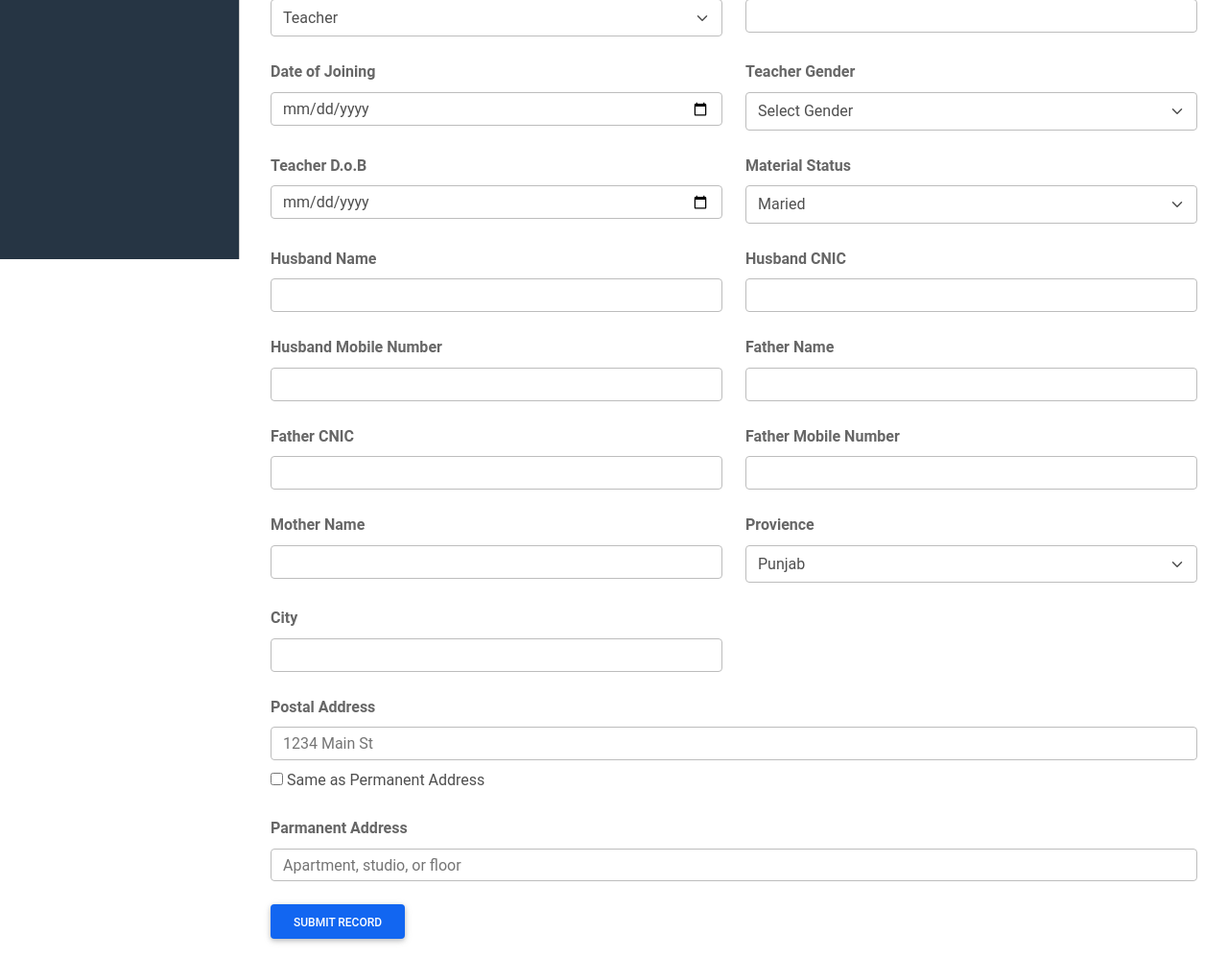
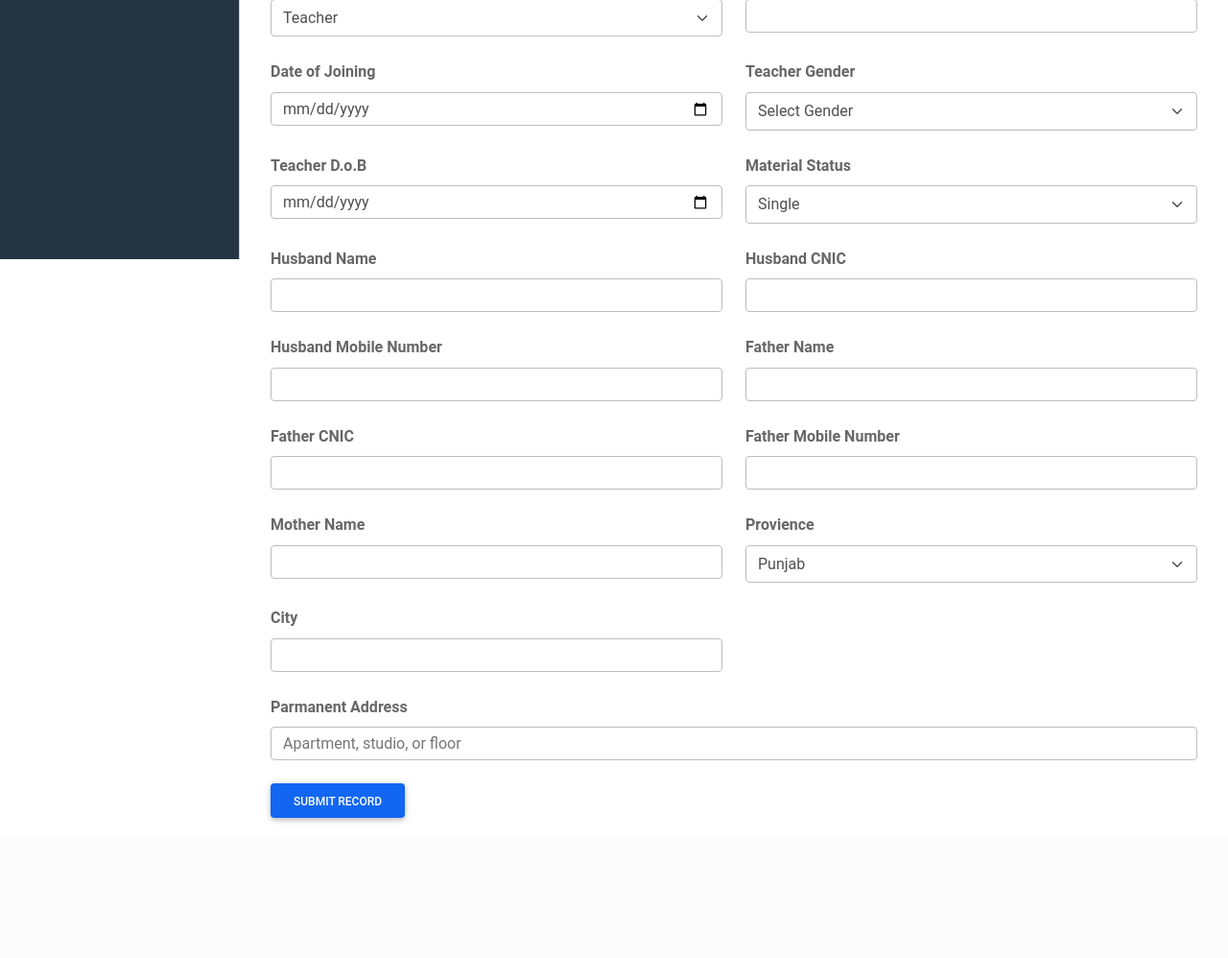
Before and after one commit to syedhussnainshah/AL_Sadat_Education_school, a PHP site: page /add_teacher.php in a window 1280 px wide. Shown: the part 530-1528 px from the top of the page at 96% size. After the commit the page ends 1386 px from the top, so only its background shows below. Run offline with PHP 8.4, Linux system fonts and the light colour scheme; the visitor is signed in with stand-in values (Sample User, id 1); some libraries are stand-ins or nearby versions.

Commit message:
Changing

```diff
--- a/add_teacher_form.php
+++ b/add_teacher_form.php
@@ -1,11 +1,50 @@
-<form class="row g-4">
+<?php
+include_once"connection.php";
+
+if (isset($_REQUEST['submit'])) {
+    $tech_reg = $_REQUEST['tech_reg'];
+    $tech_name = $_REQUEST['tech_name'];
+    $tech_cnic = $_REQUEST['tech_cnic'];
+    $tech_numer = $_REQUEST['tech_numer'];
+    $tech_rlig = $_REQUEST['tech_rlig'];
+    $tech_desig = $_REQUEST['tech_desig'];
+    $tech_sub = $_REQUEST['tech_sub'];
+    $d_o_j = $_REQUEST['d_o_j'];
+    $tech_gen = $_REQUEST['tech_gen'];
+    $tech_dob = $_REQUEST['tech_dob'];
+    $m_status = $_REQUEST['m_status'];
+    $tech_hb_name = $_REQUEST['tech_hb_name'];
+    $hb_cnic = $_REQUEST['hb_cnic'];
+    $hb_number = $_REQUEST['hb_number'];
+    $tech_father_name = $_REQUEST['tech_father_name'];
+    $tech_f_cnic = $_REQUEST['tech_f_cnic'];
+    $tech_f_number = $_REQUEST['tech_f_number'];
+    $tech_m_name = $_REQUEST['tech_m_name'];
+    $tech_province = $_REQUEST['tech_province'];
+    $tech_city = $_REQUEST['tech_city'];
+    $tech_adres = $_REQUEST['tech_adres'];
+
+    $filename = $_FILES["tech_img"]["name"];
+    $tmpname =  $_FILES["tech_img"]["tmp_name"];
+    $folder = "files/".$filename;
+    move_uploaded_file($tmpname, $folder);
+
+    $inert = "INSERT INTO `teacher_data`(`tech_reg`, `tech_name`, `tech_img`, `tech_cnic`, `tech_numer`, `tech_rlig`, `tech_desig`, `tech_sub`, `d_o_j`, `tech_gen`, `tech_dob`, `m_status`, `tech_hb_name`, `hb_cnic`, `hb_number`, `tech_father_name`, `tech_f_cnic`, `tech_f_number`, `tech_m_name`, `tech_province`, `tech_city`, `tech_adres`) VALUES ('$tech_reg', '$tech_name', '$filename', '$tech_cnic', '$tech_numer', '$tech_rlig', '$tech_desig', '$tech_sub', '$d_o_j', '$tech_gen', '$tech_dob', '$m_status', '$tech_hb_name', '$hb_cnic', '$hb_number', '$tech_father_name', '$tech_f_cnic', '$tech_f_number', '$tech_m_name', '$tech_province', '$tech_city', '$tech_city')";
+    $tech_runn = mysqli_query($conn, $inert);
+    if ($tech_runn) {
+       echo "SUbmit";
+}else{
+    echo mysqli_error($conn);
+}}
+?>
+<form class="row g-4" method="POST" enctype="multipart/form-data">
     <div class="col-md-6">
         <label class="form-label">Registration No</label>
-        <input type="text" class="form-control">
+        <input type="text" name="tech_reg" class="form-control">
     </div>
     <div class="col-md-6">
         <label class="form-label">Teacher Name</label>
-        <input type="text" class="form-control">
+        <input type="text" name="tech_name" class="form-control">
     </div>
 
     <div class="col-md-6 mt-3 mt-md-5">
@@ -13,49 +52,49 @@
         <div class="admittion-img">
             <img src="assets/images/teacher-img/img_avatar.png" alt="Teacher Image">
         </div>
-        <input type="file" class="form-control">
+        <input type="file" name="tech_img" class="form-control">
     </div>
 
     <div class="col-md-6">
         <div class="my-3">
             <label class="form-label">Teacher CNIC</label>
-            <input type="number" class="form-control">
+            <input type="number" name="tech_cnic" class="form-control">
         </div>
         <div class="my-3">
             <label class="form-label">Teacher Contact No</label>
-            <input type="number" class="form-control">
+            <input type="number" name="tech_numer" class="form-control">
         </div>
         <div class="">
             <label class="form-label">Religion</label>
-            <select class="form-select">
-                <option selected>Muslim</option>
-                <option>Cristian</option>
+            <select class="form-select" name="tech_rlig">
+                <option selected value="1">Muslim</option>
+                <option value="2">Cristian</option>
             </select>
         </div>
     </div>
 
     <div class="col-md-6">
         <label class="form-label">Teacher Degination</label>
-        <select class="form-select">
+        <select class="form-select" name="tech_desig">
             <option selected>Teacher</option>
-            <option>Senior Teacher</option>
-            <option>Junier Teacher</option>
+            <option value="1">Senior Teacher</option>
+            <option value="2">Junier Teacher</option>
         </select>
     </div>
 
     <div class="col-md-6">
         <label class="form-label">Teacher Subject</label>
-        <input type="text" class="form-control">
+        <input type="text" name="tech_sub" class="form-control">
     </div>
 
     <div class="col-md-6">
         <label class="form-label">Date of Joining</label>
-        <input type="date" class="form-control">
+        <input type="date" name="d_o_j" class="form-control">
     </div>
 
     <div class="col-md-6">
         <label class="form-label">Teacher Gender</label>
-        <select class="form-select">
+        <select class="form-select" name="tech_gen">
             <option selected>Select Gender</option>
             <option>Male</option>
             <option>Female</option>
@@ -65,47 +104,48 @@
 
     <div class="col-md-6">
         <label class="form-label">Teacher D.o.B</label>
-        <input type="date" class="form-control">
+        <input type="date" name="tech_dob" class="form-control">
     </div>
 
     <div class="col-md-6">
         <label class="form-label">Material Status</label>
-        <select class="form-select">
-            <option selected>Maried</option>
-            <option>Single</option>
+        <select class="form-select" name="m_status">
+            <option value="1">Single</option>
+            <option  value="2">Maried</option>
+
         </select>
     </div>
     <div class="col-md-6">
         <label class="form-label">Husband Name</label>
-        <input type="text" class="form-control">
+        <input type="text" name="tech_hb_name" class="form-control">
     </div>
     <div class="col-md-6">
         <label class="form-label">Husband CNIC</label>
-        <input type="number" class="form-control">
+        <input type="number" name="hb_cnic" class="form-control">
     </div>
     <div class="col-md-6">
         <label class="form-label">Husband Mobile Number</label>
-        <input type="number" class="form-control">
+        <input type="number" name="hb_number" class="form-control">
     </div>
     <div class="col-md-6">
         <label class="form-label">Father Name</label>
-        <input type="text" class="form-control">
+        <input type="text" name="tech_father_name" class="form-control">
     </div>
     <div class="col-md-6">
         <label class="form-label">Father CNIC</label>
-        <input type="number" class="form-control">
+        <input type="number" name="tech_f_cnic" class="form-control">
     </div>
     <div class="col-md-6">
         <label class="form-label">Father Mobile Number</label>
-        <input type="number" class="form-control">
+        <input type="number" name="tech_f_number" class="form-control">
     </div>
     <div class="col-md-6">
         <label class="form-label">Mother Name</label>
-        <input type="text" class="form-control">
+        <input type="text" name="tech_m_name" class="form-control">
     </div>
     <div class="col-md-6">
         <label class="form-label">Provience</label>
-        <select class="form-select">
+        <select class="form-select" name="tech_province">
             <option selected>Punjab</option>
             <option>Sindh</option>
             <option>Blochistan</option>
@@ -114,21 +154,13 @@
     </div>
     <div class="col-md-6">
         <label class="form-label">City</label>
-        <input type="text" class="form-control" >
-    </div>
-    <div class="col-12">
-        <label class="form-label">Postal Address</label>
-        <input type="text" class="form-control" placeholder="1234 Main St">
-        <div class="mt-2">
-            <input class="" type="checkbox" value="" >
-            <label class="" for="flexCheckDefault">Same as Permanent Address</label>
-        </div>
+        <input type="text" name="tech_city" class="form-control" >
     </div>
     <div class="col-12">
         <label class="form-label">Parmanent Address</label>
-        <input type="text" class="form-control" placeholder="Apartment, studio, or floor">
+        <input type="text" class="form-control" name="tech_adres" placeholder="Apartment, studio, or floor">
     </div>
     <div class="col-12">
-        <button type="submit" class="btn btn-primary">Submit Record</button>
+        <button type="submit" name="submit" value="submit" class="btn btn-primary">Submit Record</button>
     </div>
 </form>
```
Also changed, not shown: index.php (+55 -50 lines), purchase.php (+16 -48 lines), files/gmail_data.PNG (added).
